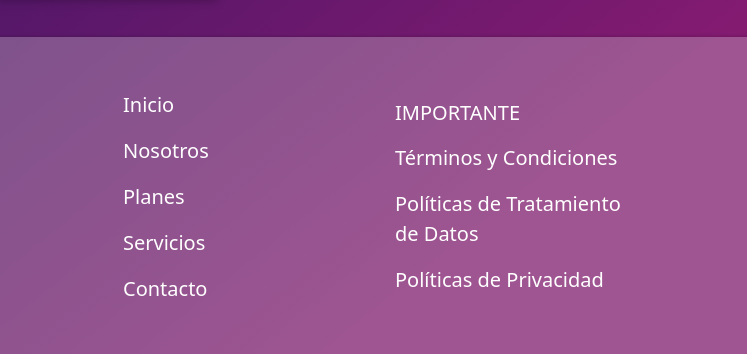
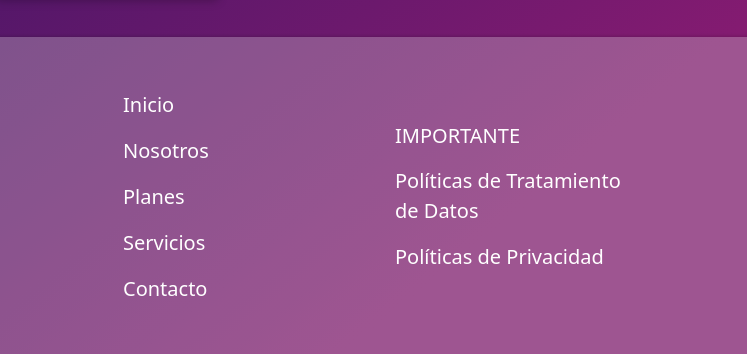
Before and after one commit to 911harm/vetekso-website, an Astro site: page /planes in a window 1280 px wide. Shown: the part 1143-1497 px from the top of the page, 533-1280 px from the left. Built offline with nearby package versions, Linux system fonts and the light colour scheme; Astro itself is replaced by a stand-in of ours; a web font is replaced by a local one.

Commit message:
Update Footer style

```diff
--- a/src/components/shared/Footer.astro
+++ b/src/components/shared/Footer.astro
@@ -27,12 +27,14 @@ import LinkedinIcon from "./LinkedinIcon.astro";
     <div class="flex flex-col justify-center gap-4">
       {
         NAV_LINKS.map(({ label, pathname }) => (
+          <span>
             <a
               href={pathname}
-            class="text-white transition-colors duration-200 ease-in-out hover:text-fuchsia-100"
+              class="inline-block text-white transition-colors duration-200 ease-in-out hover:text-fuchsia-100"
             >
               {label}
             </a>
+          </span>
         ))
       }
     </div>
@@ -40,12 +42,14 @@ import LinkedinIcon from "./LinkedinIcon.astro";
       <span class="min-[400px]:text-xl font-medium">IMPORTANTE</span>
       {
         IMPORTANT_NAV_LINKS.map(({ label, pathname }) => (
+          <span>
             <a
               href={pathname}
               class="text-white transition-colors duration-200 ease-in-out hover:text-fuchsia-100"
             >
               {label}
             </a>
+          </span>
         ))
       }
     </div>
--- a/src/utils/consts.ts
+++ b/src/utils/consts.ts
@@ -22,10 +22,6 @@ export const NAV_LINKS = [
 ];
 
 export const IMPORTANT_NAV_LINKS = [
-  {
-    label: "Términos y Condiciones",
-    pathname: "/terminos-y-condiciones",
-  },
   {
     label: "Políticas de Tratamiento de Datos",
     pathname: "/politicas-de-tratamiento-de-datos",
```
Lines whose indentation alone changed are shown as unchanged.
